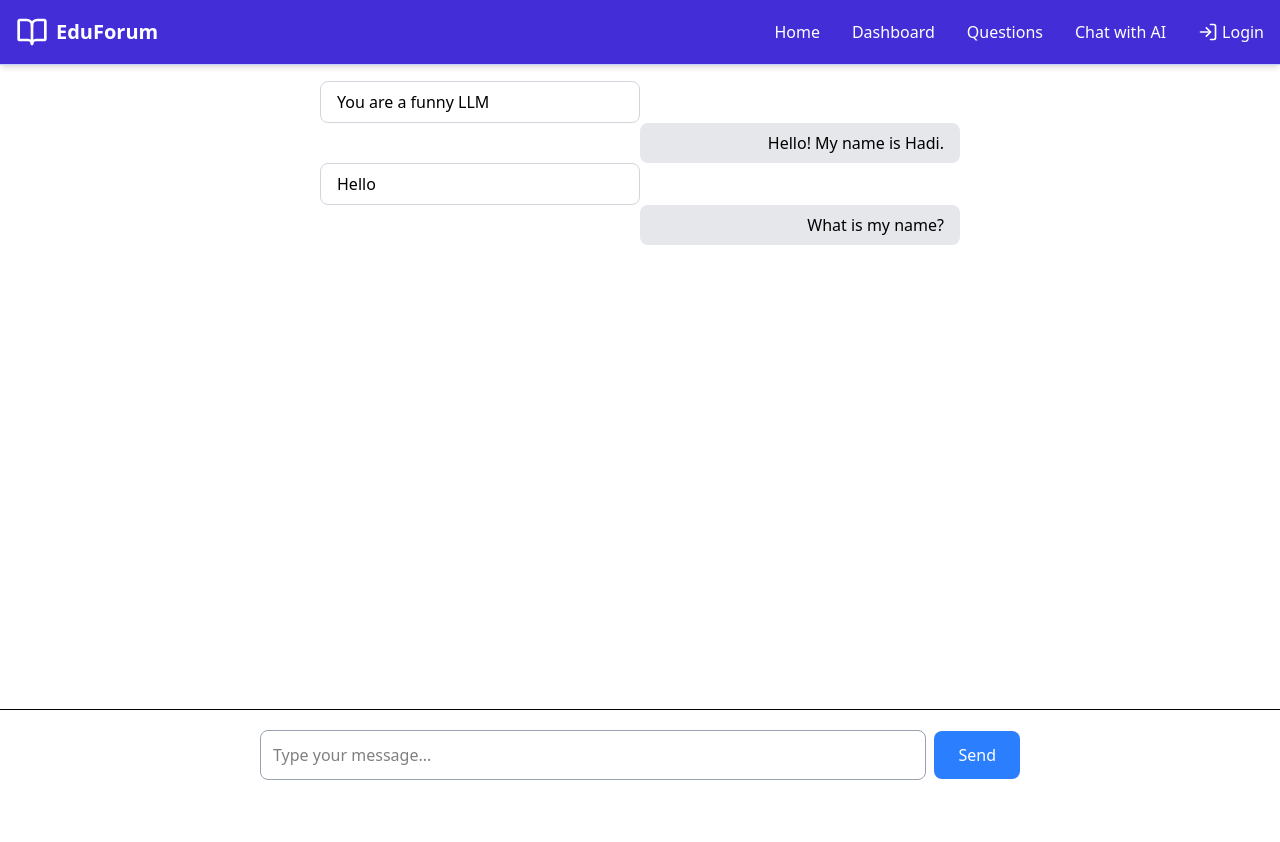
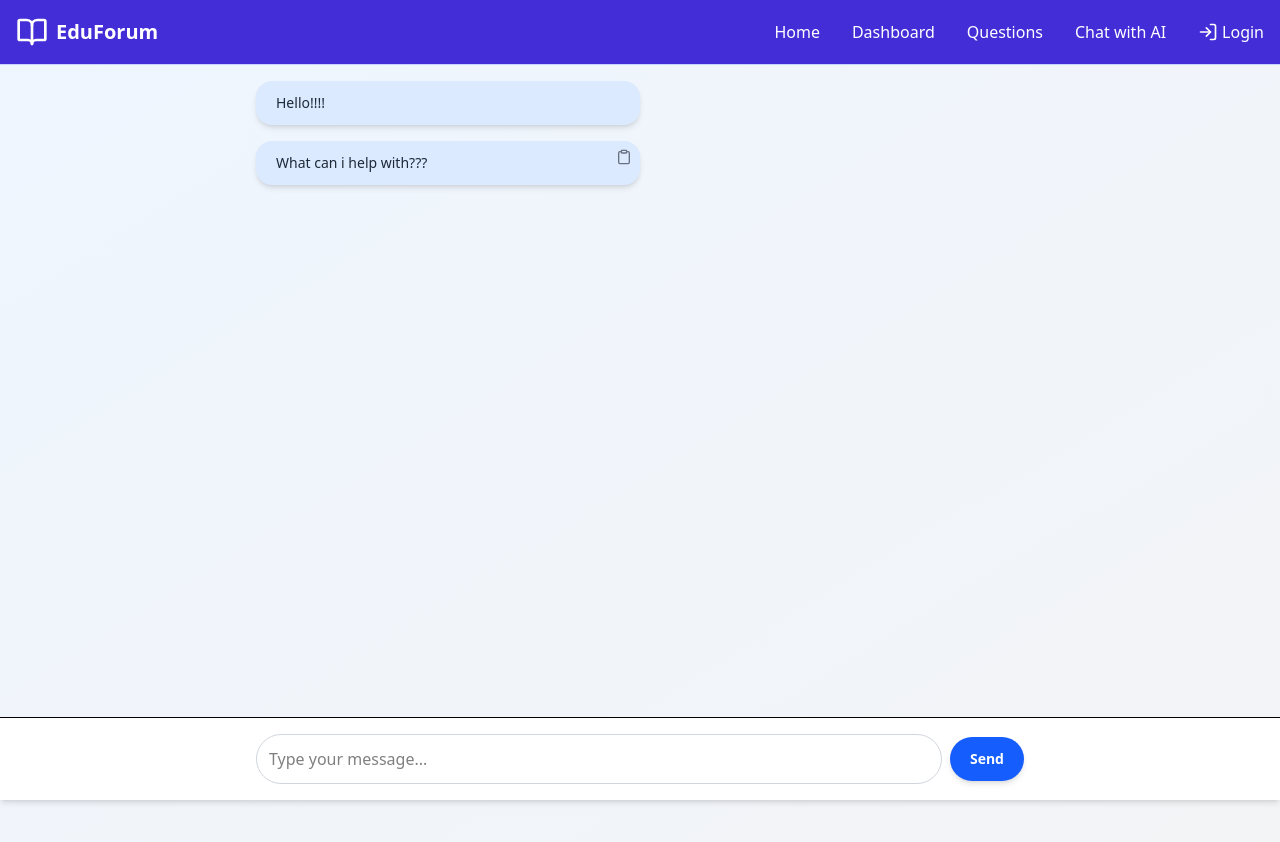
Before and after one commit to Insamam/EduForum, a React (Vite) app in the folder frontend/: page /chatbot in a window 1280 px wide. Shown: the top 842 px of the page. Built offline with nearby package versions, Linux system fonts and the light colour scheme.

Commit message:
chatbot ui changes

```diff
--- a/frontend/src/component/ChatBot.jsx
+++ b/frontend/src/component/ChatBot.jsx
@@ -1,23 +1,20 @@
 import React, { useState, useRef, useEffect } from 'react';
 import axios from 'axios';
-
+import { Clipboard} from 'lucide-react';
 function ChatBot() {
     const [messages, setMessages] = useState([
-        { role: 'system', content: 'You are a funny LLM' },
-        { role: 'user', content: 'Hello! My name is Hadi.' },
-        { role: 'assistant', content: 'Hello' },
-        { role: 'user', content: 'What is my name?' }
+        { role: 'system', content: 'Hello!!!!' },
+        { role: 'assistant', content: 'What can i help with???' },
+
     ]);
     const [input, setInput] = useState('');
     const chatContainerRef = useRef(null);
-
     const sendMessage = async () => {
         if (!input.trim()) return;
 
         const updatedMessages = [...messages, { role: 'user', content: input }];
         setMessages(updatedMessages);
         setInput('');
-
         try {
             const response = await axios.post(
                 'https://models.aixplain.com/api/v1/chat/completions',
@@ -27,7 +24,7 @@ function ChatBot() {
                 },
                 {
                     headers: {
-                        'Authorization': `Bearer d65af53bd97141e65b94651689e399b21f3fbb584bf323a4225181f228d421b5`, // Replace with your API key
+                        'Authorization': `Bearer d65af53bd97141e65b94651689e399b21f3fbb584bf323a4225181f228d421b5`,
                         'Content-Type': 'application/json',
                     },
                 }
@@ -43,48 +40,69 @@ function ChatBot() {
             ]);
         }
     };
+    const [copiedMessage, setCopiedMessage] = useState(null);
 
+    const copyToClipboard = (text, index) => {
+        navigator.clipboard.writeText(text).then(() => {
+            setCopiedMessage(index);
+            setTimeout(() => setCopiedMessage(null), 2000);
+        }).catch(err => {
+            console.error("Failed to copy: ", err);
+        });
+    };
     useEffect(() => {
         if (chatContainerRef.current) {
             chatContainerRef.current.scrollTop = chatContainerRef.current.scrollHeight;
         }
     }, [messages]);
-
     return (
-        <div className="flex flex-col h-screen w-screen bg-gray-10">
+        <div className="flex flex-col h-screen w-full bg-gray-50">
         {/* Chat Messages Container */}
-            <div ref={chatContainerRef} className="flex-1 overflow-y-auto px-80 py-4 pb-16">
+        <div ref={chatContainerRef} className="flex-1 overflow-y-auto px-4 md:px-16 lg:px-32 xl:px-64 py-4 space-y-4 bg-gradient-to-br from-blue-50 to-gray-100 pb-24">
             {messages.map((message, index) => (
                 <div
                     key={index}
-                        className={`max-w-[50%] px-4 py-2 rounded-lg ${
-                            message.role === 'user'
-                                ? 'bg-gray-200 text-blue self-end ml-auto text-right w-full'
-                                : 'border border-gray-300 text-black self-start w-full text-left'
-                        }`}
-                        dangerouslySetInnerHTML={{ __html: message.content.replace(/\n/g, '<br/>') }}
-                    />
+                    className={`relative max-w-[90%] md:max-w-[70%] lg:max-w-[60%] xl:max-w-[50%] px-5 py-3 rounded-2xl shadow-md text-sm break-words animate-fadeIn
+                        ${message.role === 'user'
+                            ? 'bg-blue-600 text-white self-end ml-auto text-right'
+                            : 'bg-blue-100 text-gray-800 self-start'}
+                    `}
+                >
+                    <span dangerouslySetInnerHTML={{ __html: message.content.replace(/\n/g, '<br/>') }} />
+                    {(message.role === 'bot' || message.role === 'assistant') && (
+
+                        <button
+                            onClick={() => copyToClipboard(message.content,index)}
+                            className="absolute top-2 right-2 text-gray-500 hover:text-gray-700 text-xs flex items-center"
+                        >
+                            <Clipboard size={16} />
+                        </button>
+                    )}
+                     {copiedMessage === index && (
+                            <span className="absolute top-2 right-10 text-xs text-green-500">Copied!</span>
+                        )}
+                </div>
             ))}
         </div>
-
-            {/* Static Input Field */}
-            <div className="fixed bottom-0 left-0 right-0 flex items-center gap-2 px-65 py-5 bg-white border-t border-gray-30 ">
+            {/* Input Section */}
+            <div className="fixed bottom-0 left-0 right-0 flex items-center gap-2 px-4 md:px-16 lg:px-32 xl:px-64 py-4 bg-white shadow-md border-t">
                 <input
                     type="text"
                     value={input}
                     onChange={(e) => setInput(e.target.value)}
                     onKeyDown={(e) => e.key === 'Enter' && sendMessage()}
                     placeholder="Type your message..."
-                    className="flex-1 p-3 border border-gray-400 rounded-lg focus:outline-none focus:ring-2 focus:ring-blue-500"
+                    className="flex-1 p-3 border border-gray-300 rounded-full focus:outline-none focus:ring-2 focus:ring-blue-500"
                 />
                 <button
                     onClick={sendMessage}
-                    className="px-6 py-3 bg-blue-500 text-white rounded-lg hover:bg-blue-600 transition"
+                    className="px-5 py-3 bg-blue-600 text-white rounded-full shadow-md hover:bg-blue-700 transition flex items-center gap-2"
                 >
-                    Send
+                    <span className="text-sm font-semibold">Send</span>
                 </button>
             </div>
         </div>
     );
-}
+};
+
 export default ChatBot;
```
Lines whose indentation alone changed are shown as unchanged.
